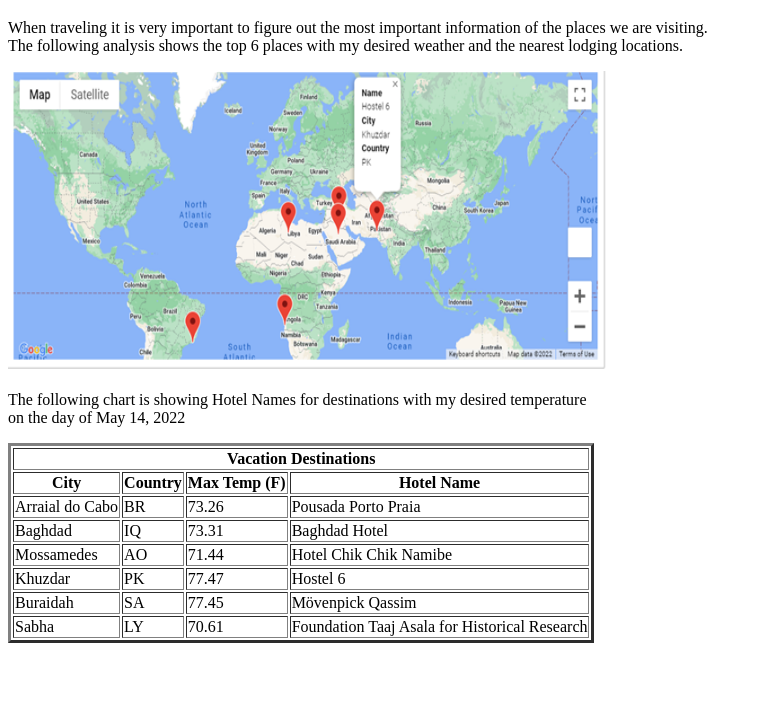
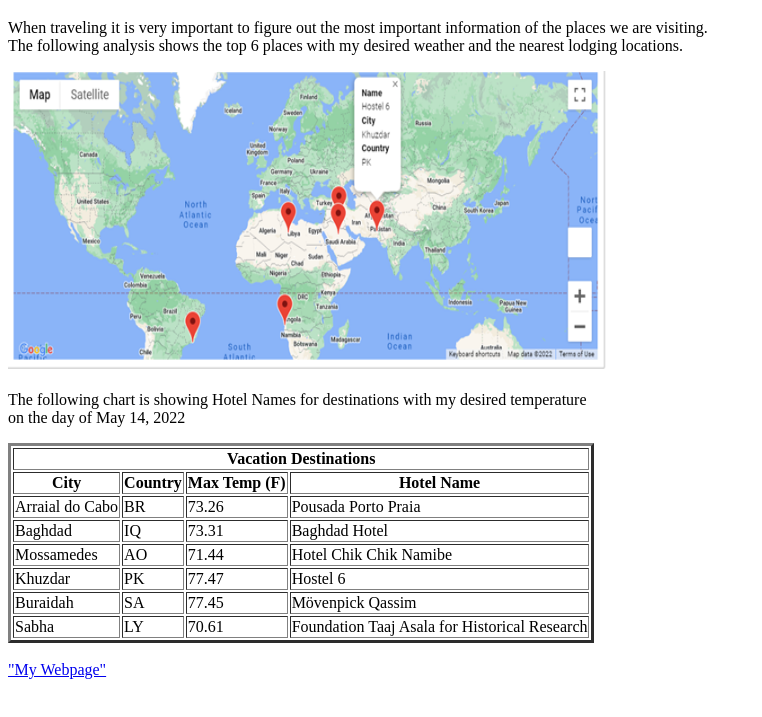
Before and after one commit to eperez3181/Vacation_analysis, a plain HTML site: page index.html in a window 1280 px wide. Shown: the part 61-778 px from the top of the page, without its empty margins (0-762 px from the left). Drawn offline with Linux system fonts and the light colour scheme.

Commit message:
Update index.html

```diff
--- a/index.html
+++ b/index.html
@@ -68,7 +68,11 @@
         <td>70.61</td>
         <td>Foundation Taaj Asala for Historical Research</td>
       </tr>
+     </table>
 
+     <br>
+
+     <a href="https://eperez3181.github.io/">"My Webpage"</a>
 </body>
 
 
```
